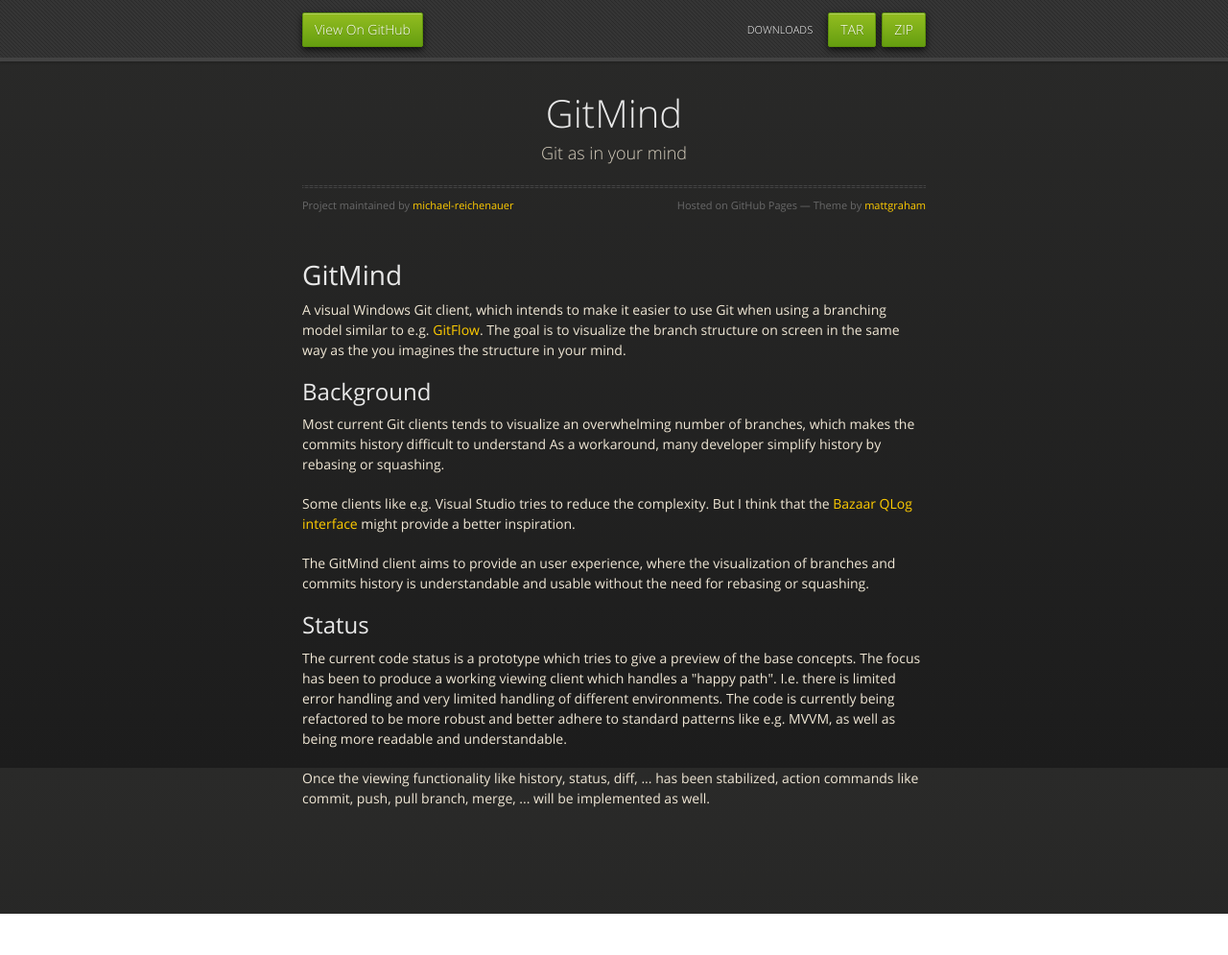
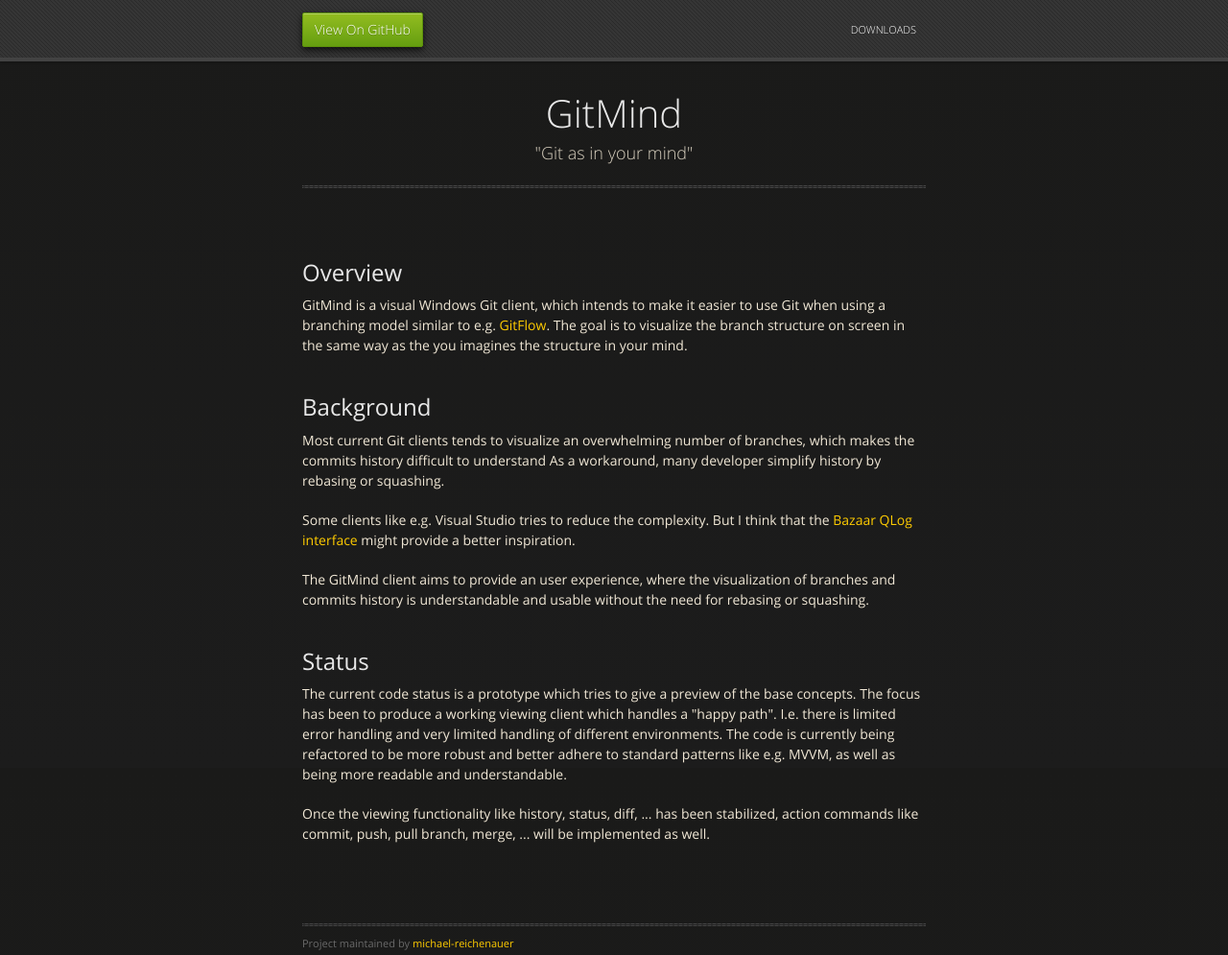
Before and after one commit to michael-reichenauer/GitMind, a plain HTML site: page index.html in a window 1280 px wide. Shown: the whole page at 96% size. Before the commit the page ends 952 px from the top, so only its background shows below. Drawn offline with nearby package versions, Linux system fonts and the light colour scheme.

Commit message:
Some minor adjustments

```diff
--- a/index.html
+++ b/index.html
@@ -21,8 +21,8 @@
       <div id="header">
         <nav>
           <li class="fork"><a href="https://github.com/michael-reichenauer/GitMind">View On GitHub</a></li>
-          <li class="downloads"><a href="https://github.com/michael-reichenauer/GitMind/zipball/master">ZIP</a></li>
-          <li class="downloads"><a href="https://github.com/michael-reichenauer/GitMind/tarball/master">TAR</a></li>
+          <!--<li class="downloads"><a href="https://github.com/michael-reichenauer/GitMind/zipball/master">ZIP</a></li>-->
+
           <li class="title">DOWNLOADS</li>
         </nav>
       </div><!-- end header -->
@@ -32,17 +32,14 @@
       <section>
         <div id="title">
           <h1>GitMind</h1>
-          <p>Git as in your mind</p>
+          <p>"Git as in your mind"</p>
           <hr>
-          <span class="credits left">Project maintained by <a href="https://github.com/michael-reichenauer">michael-reichenauer</a></span>
-          <span class="credits right">Hosted on GitHub Pages &mdash; Theme by <a href="https://twitter.com/michigangraham">mattgraham</a></span>
         </div>
+<h2>
+<a id="overview" class="anchor" href="#overview" aria-hidden="true"><span aria-hidden="true" class="octicon octicon-link"></span></a>Overview</h2>
 
-        <h1>
-<a id="gitmind" class="anchor" href="#gitmind" aria-hidden="true"><span aria-hidden="true" class="octicon octicon-link"></span></a>GitMind</h1>
-
-<p>A visual Windows Git client, which intends to make it easier to use Git when using a branching model similar to e.g. <a href="http://nvie.com/posts/a-successful-git-branching-model/">GitFlow</a>. The goal is to visualize the branch structure on screen in the same way as the you imagines the structure in your mind.</p>
-
+<p>GitMind is a visual Windows Git client, which intends to make it easier to use Git when using a branching model similar to e.g. <a href="http://nvie.com/posts/a-successful-git-branching-model/">GitFlow</a>. The goal is to visualize the branch structure on screen in the same way as the you imagines the structure in your mind.</p>
+<br>
 <h2>
 <a id="background" class="anchor" href="#background" aria-hidden="true"><span aria-hidden="true" class="octicon octicon-link"></span></a>Background</h2>
 
@@ -51,13 +48,22 @@
 <p>Some clients like e.g. Visual Studio tries to reduce the complexity. But I think that the <a href="http://doc.bazaar.canonical.com/explorer/en/guide/qbzr/qlog.html">Bazaar QLog</a> <a href="http://stackoverflow.com/questions/5099152/git-history-visualizer-gui-that-can-hide-branches">interface</a> might provide a better inspiration. </p>
 
 <p>The GitMind client aims to provide an user experience, where the visualization of branches and commits history is understandable and usable without the need for rebasing or squashing. </p>
-
+<br>
 <h2>
 <a id="status" class="anchor" href="#status" aria-hidden="true"><span aria-hidden="true" class="octicon octicon-link"></span></a>Status</h2>
 
 <p>The current code status is a prototype which tries to give a preview of the base concepts. The focus has been to produce a working viewing client which handles a "happy path". I.e. there is limited error handling and very limited handling of different environments. The code is currently being refactored to be more robust and better adhere to standard patterns like e.g. MVVM, as well as being more readable and understandable. </p>
 
 <p>Once the viewing functionality like history, status, diff, ... has been stabilized, action commands like commit, push, pull branch, merge, ... will be implemented as well.</p>
+<br>
+<br>
+<br>
+ <div id="title">
+          <hr>
+          <span class="credits left">Project maintained by <a href="https://github.com/michael-reichenauer">michael-reichenauer</a></span>
+
+        </div>
+
       </section>
 
     </div>
--- a/stylesheets/styles.css
+++ b/stylesheets/styles.css
@@ -536,12 +536,12 @@ body {
   font-weight: normal;
   background: #252525;
   background-attachment: fixed !important;
-  background: -webkit-gradient(linear, 50% 0%, 50% 100%, color-stop(0%, #2a2a29), color-stop(100%, #1c1c1c));
-  background: -webkit-linear-gradient(#2a2a29, #1c1c1c);
-  background: -moz-linear-gradient(#2a2a29, #1c1c1c);
-  background: -o-linear-gradient(#2a2a29, #1c1c1c);
-  background: -ms-linear-gradient(#2a2a29, #1c1c1c);
-  background: linear-gradient(#2a2a29, #1c1c1c);
+  background: -webkit-gradient(linear, 50% 0%, 50% 100%, color-stop(0%, #1a1a19), color-stop(100%, #1c1c1c));
+  background: -webkit-linear-gradient(#1a1a19, #1c1c1c);
+  background: -moz-linear-gradient(#1a1a19, #1c1c1c);
+  background: -o-linear-gradient(#1a1a19, #1c1c1c);
+  background: -ms-linear-gradient(#1a1a19, #1c1c1c);
+  background: linear-gradient(#1a1a19, #1c1c1c);
 }
 
 h1, h2, h3, h4, h5, h6 {
```
